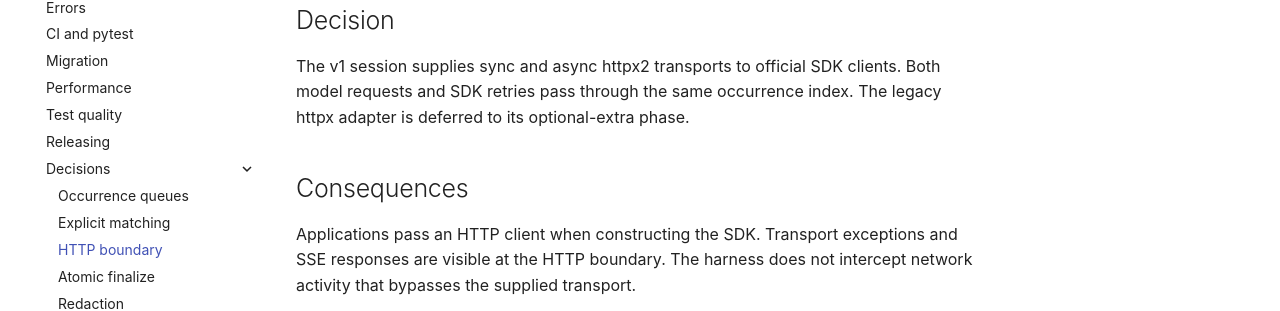
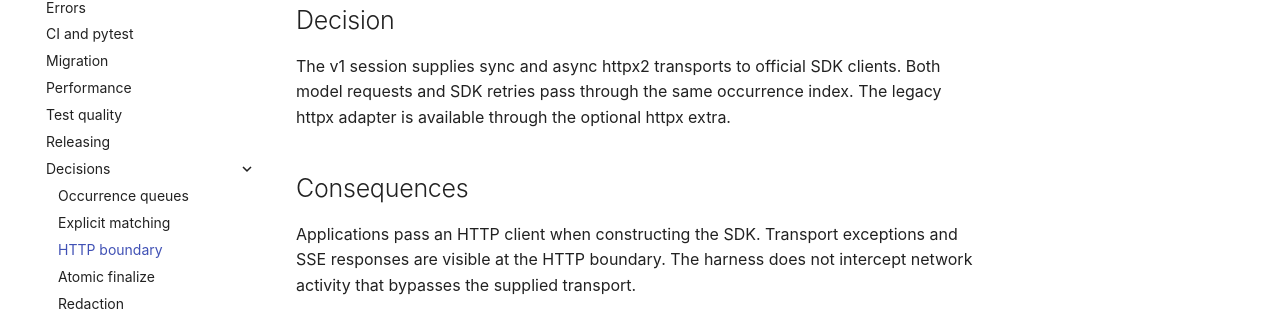
Before and after one commit to vedansh-adepu/agentrec, an MkDocs documentation site: the page built from docs/adr/0013-http-transport-interception.md, in a window 1280 px wide. Shown: the part 319-630 px from the top of the page. Built offline with MkDocs 1.6.1 and Material for MkDocs 9.7.7, drawn with Linux system fonts in a browser that asks for light colours; comment, search, counter and statistics services are not loaded.

```diff
--- a/docs/adr/0013-http-transport-interception.md
+++ b/docs/adr/0013-http-transport-interception.md
@@ -9,7 +9,7 @@ provider and would miss retries performed below the application layer.
 
 The v1 session supplies sync and async httpx2 transports to official SDK
 clients. Both model requests and SDK retries pass through the same occurrence
-index. The legacy httpx adapter is deferred to its optional-extra phase.
+index. The legacy httpx adapter is available through the optional httpx extra.
 
 ## Consequences
 
```
Also changed, not shown: docs/adr/0016-schema-v2.md (+1 -1 lines), 1 other file.
